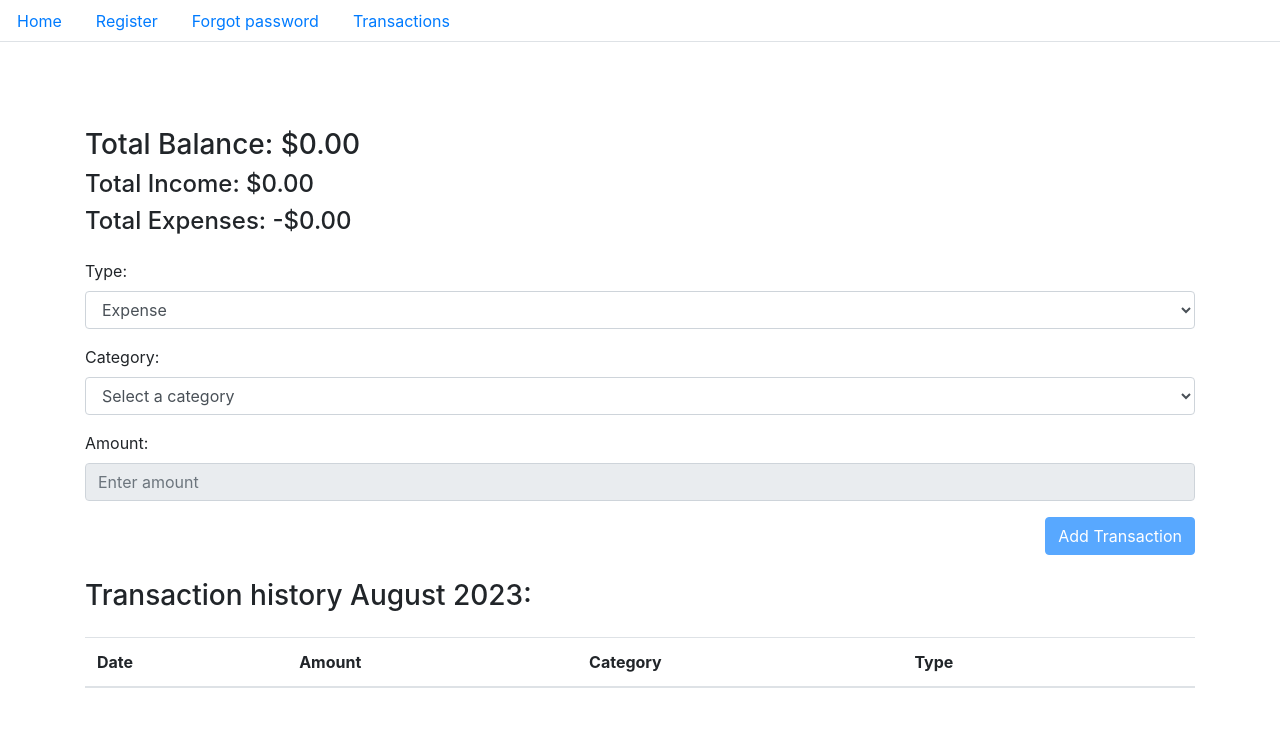
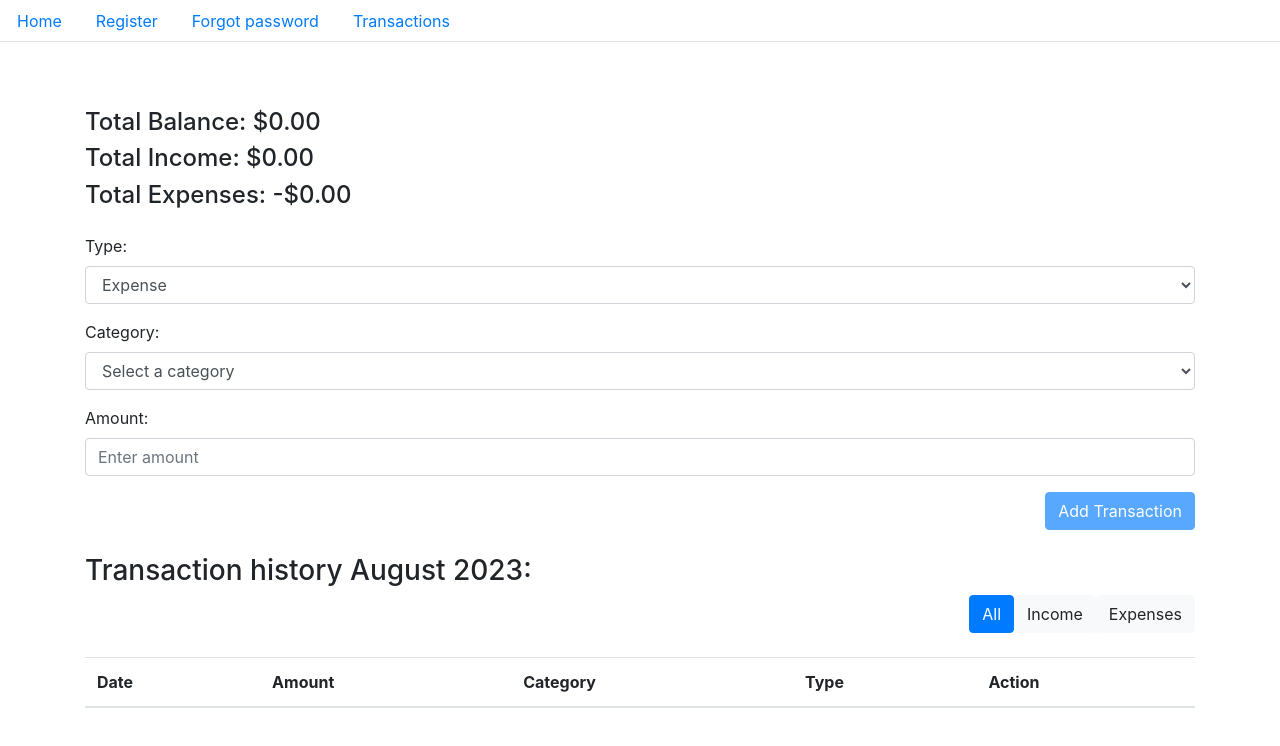
Before and after one commit to dfgrisales5078/SpendWisely, a React (Create React App) app: page /transactions in a window 1280 px wide. Shown: the top 746 px of the page. Built offline with nearby package versions, Linux system fonts and the light colour scheme.

Commit message:
add transaction filter feature

```diff
--- a/src/modules/TransactionsPage.jsx
+++ b/src/modules/TransactionsPage.jsx
@@ -5,6 +5,7 @@ function TransactionsPage() {
   const [amount, setAmount] = useState("");
   const [transactionType, setTransactionType] = useState("expense");
   const [selectedCategory, setSelectedCategory] = useState("");
+  const [filterType, setFilterType] = useState("all");
 
   const expenseCategories = ["Food", "Transportation", "Utilities"];
   const incomeCategories = ["Salary", "Freelance", "Investments"];
@@ -34,7 +35,7 @@ function TransactionsPage() {
     if (selectedCategory && amount) {
       const newTransaction = {
         category: selectedCategory,
-        amount: parseFloat(amount.replace(/,/g, "")),
+        amount: parseFloat(amount.replace(/,/g, "")), // Remove commas before parsing
         type: transactionType,
         date: new Date().toLocaleDateString(),
       };
@@ -50,6 +51,15 @@ function TransactionsPage() {
     updatedTransactions.splice(index, 1);
     setTransactions(updatedTransactions);
   };
+
+  const handleFilterChange = (type) => {
+    setFilterType(type);
+  };
+
+  const filteredTransactions =
+    filterType === "all"
+      ? transactions
+      : transactions.filter((transaction) => transaction.type === filterType);
 
   const totalIncome = transactions
     .filter((transaction) => transaction.type === "income")
@@ -67,10 +77,10 @@ function TransactionsPage() {
   return (
     <div className="container mt-5">
       <div className="mb-4">
-        <h3>
+        <h4>
           Total Balance: $
           {totalBalance.toFixed(2).replace(/\B(?=(\d{3})+(?!\d))/g, ",")}
-        </h3>
+        </h4>
         <h4>
           Total Income: $
           {totalIncome.toFixed(2).replace(/\B(?=(\d{3})+(?!\d))/g, ",")}
@@ -119,7 +129,6 @@ function TransactionsPage() {
               onChange={handleAmountChange}
               className="form-control"
               placeholder="Enter amount"
-              disabled={!selectedCategory}
             />
           </div>
           <div className="d-flex justify-content-end">
@@ -135,6 +144,32 @@ function TransactionsPage() {
       </div>
       <div className="mb-4">
         <h3>Transaction history {getCurrentMonthYear()}:</h3>
+        <div className="mb-4 d-flex justify-content-end">
+          <button
+            className={`btn ${
+              filterType === "all" ? "btn-primary" : "btn-light"
+            }`}
+            onClick={() => handleFilterChange("all")}
+          >
+            All
+          </button>
+          <button
+            className={`btn ${
+              filterType === "income" ? "btn-success" : "btn-light"
+            }`}
+            onClick={() => handleFilterChange("income")}
+          >
+            Income
+          </button>
+          <button
+            className={`btn ${
+              filterType === "expense" ? "btn-danger" : "btn-light"
+            }`}
+            onClick={() => handleFilterChange("expense")}
+          >
+            Expenses
+          </button>
+        </div>
       </div>
       <table className="table">
         <thead>
@@ -143,11 +178,11 @@ function TransactionsPage() {
             <th>Amount</th>
             <th>Category</th>
             <th>Type</th>
-            <th></th>
+            <th>Action</th>
           </tr>
         </thead>
         <tbody>
-          {transactions.map((transaction, index) => (
+          {filteredTransactions.map((transaction, index) => (
             <tr key={index}>
               <td>{transaction.date}</td>
               <td
```
